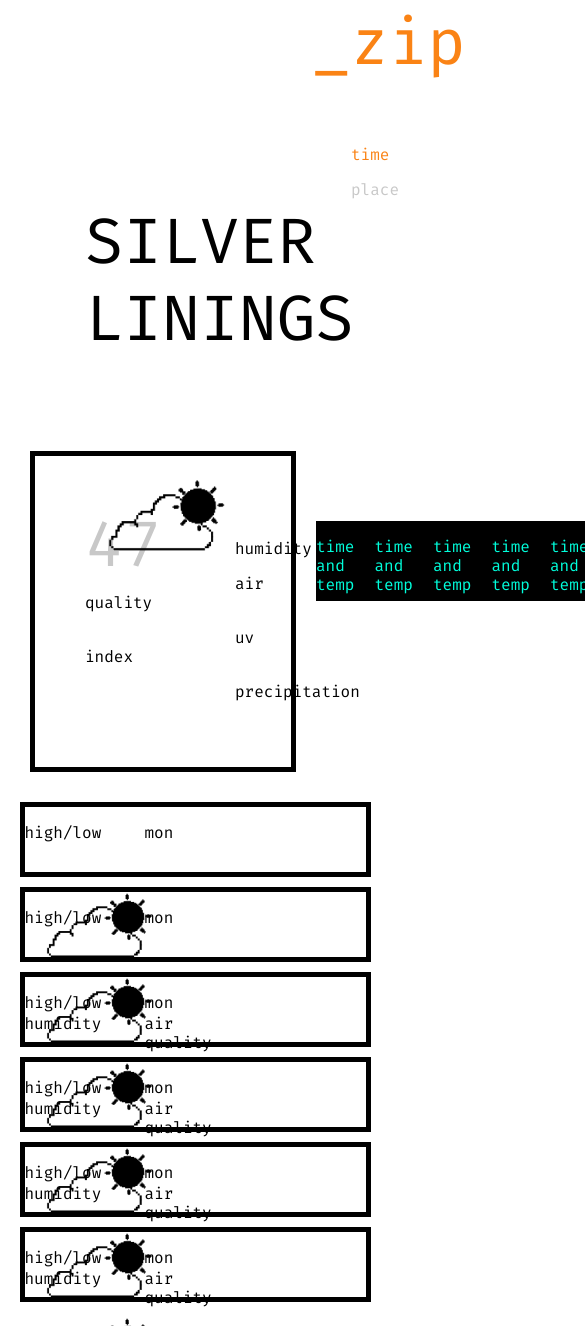
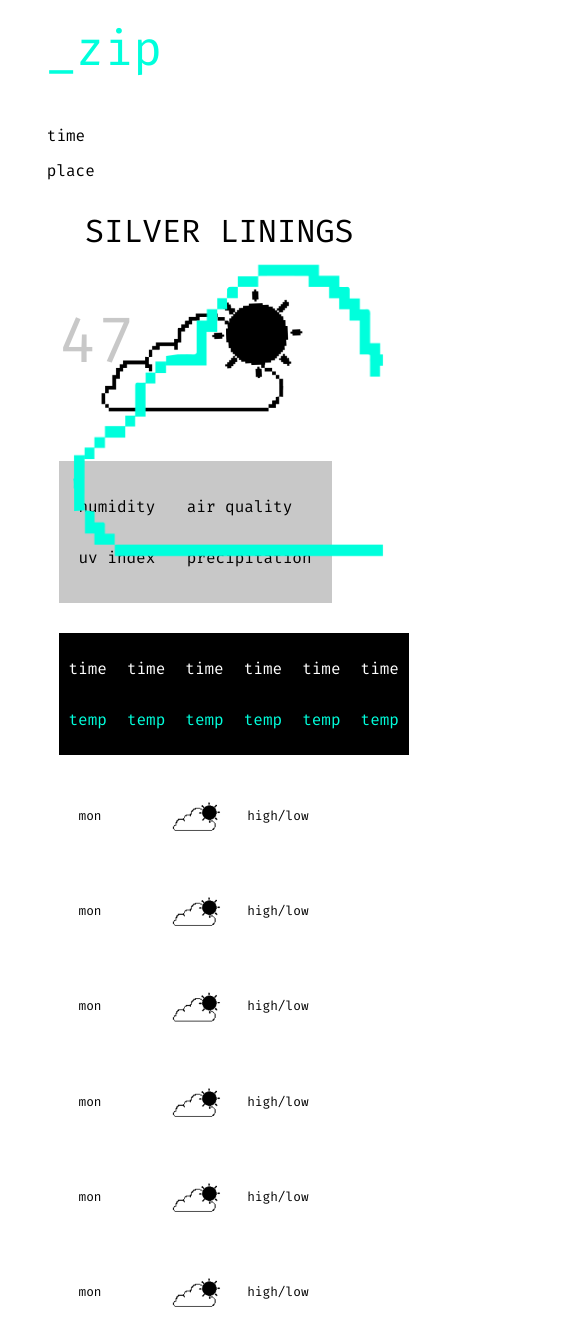
Before and after one commit to kather16/weather, a plain HTML site: page index.html in a window 390 px wide. Shown: the top 1326 px of the page, 585 px wide, since content can reach past the window. Drawn offline with Linux system fonts and the light colour scheme.

Commit message:
update
monday update

```diff
--- a/index.html
+++ b/index.html
@@ -63,40 +63,82 @@
             </div>
         </div>
         <div class="hourly">
-            <div class="hour_1">
+            <div class="hour">
+                <div class="hour_hour">
                     <p>
-                    time and temp
+                        time
                     </p>
                 </div>
-            <div class="hour_2">
+                <div class="hour_temp">
                     <p>
-                    time and temp
+                        temp
                     </p>
                 </div>
-            <div class="hour_3">
+            </div>
+            <div class="hour">
+                <div class="hour_hour">
                     <p>
-                    time and temp
+                        time
                     </p>
                 </div>
-            <div class="hour_4">
+                <div class="hour_temp">
                     <p>
-                    time and temp
+                        temp
                     </p>
                 </div>
-            <div class="hour_5">
+            </div>
+            <div class="hour">
+                <div class="hour_hour">
                     <p>
-                    time and temp
+                        time
                     </p>
                 </div>
-            <div class="hour_6">
+                <div class="hour_temp">
                     <p>
-                    time and temp
+                        temp
+                    </p>
+                </div>
+            </div>
+            <div class="hour">
+                <div class="hour_hour">
+                    <p>
+                        time
+                    </p>
+                </div>
+                <div class="hour_temp">
+                    <p>
+                        temp
+                    </p>
+                </div>
+            </div>
+            <div class="hour">
+                <div class="hour_hour">
+                    <p>
+                        time
+                    </p>
+                </div>
+                <div class="hour_temp">
+                    <p>
+                        temp
+                    </p>
+                </div>
+            </div>
+            <div class="hour">
+                <div class="hour_hour">
+                    <p>
+                        time
+                    </p>
+                </div>
+                <div class="hour_temp">
+                    <p>
+                        temp
                     </p>
                 </div>
             </div>
         </div>
+    </div>
     <div class="daily">
-        <div class="monday">
+        <div class="monday day">
                 <div class="high_low">
                         <p>
                             high/low
@@ -121,7 +163,7 @@
                         </p>
                 </div>
         </div>
-        <div class="tuesday">
+        <div class="tuesday day">
                 <div class="high_low">
                         <p>
                             high/low
@@ -146,7 +188,7 @@
                         </p>
                 </div>
         </div>
-        <div class="wednesday">
+        <div class="wednesday day">
                 <div class="high_low">
                         <p>
                             high/low
@@ -171,7 +213,7 @@
                         </p>
                 </div>
         </div>
-        <div class="thursday">
+        <div class="thursday day">
                 <div class="high_low">
                         <p>
                             high/low
@@ -196,7 +238,7 @@
                         </p>
                 </div>
             </div>
-        <div class="friday">
+        <div class="friday day">
                 <div class="high_low">
                         <p>
                             high/low
@@ -221,7 +263,7 @@
                         </p>
                 </div>
             </div>
-            <div class="saturday">
+            <div class="saturday day">
                 <div class="high_low">
                         <p>
                             high/low
@@ -254,5 +296,6 @@
         </p>
     </div>
 </div>
+<div class= "cloud"></div>
 </body>
 </html>
--- a/weather.css
+++ b/weather.css
@@ -7,6 +7,7 @@ img {
     max-width: 100%;
     max-height: 100%;
     display:block;
+    margin: auto;
 }
 .head {
     margin-top: -60px;
@@ -63,40 +64,21 @@ img {
     text-indent: 150px;
     margin-top: -50px;
 }
-    .hourly {
-        background-color: white;
+    .hour {
+        background-color: grey;
         margin-top: 20px;
+        display: grid;
+        grid-template-columns: 1fr 1fr;
+        padding: 10px;
     }
-.hour_1 {
-    background-color: #C8C8C8;
-    margin: auto;
-    height: 40px;
-}
-.hour_2 {
-    background-color: #C8C8C8;
-    margin: auto;
-    height: 40px;
-}
-.hour_3 {
-    background-color: #C8C8C8;
-    margin: auto;
-    height: 40px;
-}
-.hour_4 {
-    background-color: #C8C8C8;
-    margin: auto;
-    height: 40px;
-}
-.hour_5 {
-    background-color: #C8C8C8;
-    margin: auto;
-    height: 40px;
-}
-.hour_6 {
-    background-color: #C8C8C8;
-    margin: auto;
-    height: 40px;
-}
+    .hour_hour p {
+        text-align: left;
+        color: white;
+    }
+    .hour_temp p {
+        text-align: right;
+        color: black;
+    }
 .daily {
     background-color: white;
     width: 90vw;
@@ -107,7 +89,7 @@ img {
     grid-template-rows: 1fr;
     grid-gap: 10px;
 }
-.monday {
+.day {
     border: 5px solid;
     border-color: black;
     display: grid;
@@ -116,68 +98,12 @@ img {
     "temp day"
     "image image"
     "humid air";
-    grid-template-columns: 100px 100px;
+    grid-template-columns: 1fr 1fr;
     grid-template-rows: 1fr 100px 1fr;
+    padding: 20px;
 }
-.tuesday {
-    border: 5px solid;
-    border-color: black;
-    display: grid;
-    grid-gap: 20px;
-    grid-template-areas:
-    "temp day"
-    "image image"
-    "humid air";
-    grid-template-columns: 100px 100px;
-    grid-template-rows: 1fr 100px 1fr;
-}
-.wednesday {
-    border: 5px solid;
-    border-color: black;
-    display: grid;
-    grid-gap: 20px;
-    grid-template-areas:
-    "temp day"
-    "image image"
-    "humid air";
-    grid-template-columns: 100px 100px;
-    grid-template-rows: 1fr 100px 1fr;
-}
-.thursday {
-    border: 5px solid;
-    border-color: black;
-    display: grid;
-    grid-gap: 20px;
-    grid-template-areas:
-    "temp day"
-    "image image"
-    "humid air";
-    grid-template-columns: 100px 100px;
-    grid-template-rows: 1fr 100px 1fr;
-}
-.friday {
-    border: 5px solid;
-    border-color: black;
-    display: grid;
-    grid-gap: 20px;
-    grid-template-areas:
-    "temp day"
-    "image image"
-    "humid air";
-    grid-template-columns: 100px 100px;
-    grid-template-rows: 1fr 100px 1fr;
-}
-.saturday {
-    border: 5px solid;
-    border-color: black;
-    display: grid;
-    grid-gap: 20px;
-    grid-template-areas:
-    "temp day"
-    "image image"
-    "humid air";
-    grid-template-columns: 100px 100px;
-    grid-template-rows: 1fr 100px 1fr;
+.day p{
+    font-size: 0.8em;
 }
 .high_low {
     grid-area: temp;
@@ -201,109 +127,23 @@ img {
     margin: auto;
     padding: 20px;
     margin-top: 10px;
-    display: grid;
-    grid-template-columns: 3fr 3fr;
-    grid-template-rows: 200px;
-    grid-gap: 10px;
+    display: block;
 }
-    .windspeed {
+.cloud {
+    position: fixed;
+    bottom: 0;
+    right: 0;
+    background-image: url("/img/orange\ overlay.png");
+    width:70vw;
+    height:100vh;
+    background-repeat: no-repeat;
+    background-size: contain;
+}
+.windspeed {
     font-size: 4em;
     color: black;
     margin-left: 5vw;
 }
-
-
-
-
-/* Phone Styles: current should have a grid 2x2/// move it up to be underneath current */
-
-
-@media screen and (max-width: 767px) {
-    body {
-      background-color: white;
-    }
-    .column1 {
-        display:block;
-    }
-    .current {
-        border: 5px solid;
-        color: black;
-        width: 80vw;
-        height: 400px;
-        margin: 10px;
-        margin-top: -50px;
-    }
-    .hourly {
-        background-color: white;
-        width: 90vw;
-        margin: auto;
-        padding: 0px;
-        margin-top: 20px;
-        display: grid;
-        grid-template-columns: 2fr 2fr 2fr 2fr 2fr 2fr;
-        grid-template-rows: 200px;
-        grid-gap: 0px;
-    }
-    .hour_1 {
-        background-color: black;
-        margin: auto;
-        height: 80px;
-        color: #00FFDC;
-    }
-    .hour_2 {
-        background-color: black;
-        margin: auto;
-        height: 80px;
-        color: #00FFDC;
-    }
-    .hour_3 {
-        background-color: black;
-        margin: auto;
-        height: 80px;
-        color: #00FFDC;
-    }
-    .hour_4 {
-        background-color: black;
-        margin: auto;
-        height: 80px;
-        color: #00FFDC;
-    }
-    .hour_5 {
-        background-color:black;
-        margin: auto;
-        height: 80px;
-        color: #00FFDC;
-    }
-    .hour_6 {
-        background-color: black;
-        margin: auto;
-        height: 80px;
-        color: #00FFDC;
-    }
-    .daily {
-        background-color: white;
-        width: 90vw;
-        margin: auto;
-        padding: 0px;
-        margin-top: 0px;
-        display: grid;
-        grid-template-columns: 2fr;
-        grid-template-rows: 75px 75px 75px 75px 75px 75px;
-        grid-gap: 10px;
-    }
-    .windspeed {
-        font-size: 3em;
-        color: black;
-        margin-left: 1vw;
-    }
-
-
-
-
- /* quesiton 1: in my ipad design, the time/place is moved from the bottom of the page to top.
- for consistency/ease, should I keep it that way or can i move it up/ how do i do that */
-
-  }
 
   /* Tablet Styles */
   @media screen and (max-width: 1024px) and (min-width: 768px) {
@@ -314,100 +154,171 @@ img {
         font-size: 4em;
         color: #E8FF00;
     }
+    .time{
+        color: black;
+        margin-left: 10vw;
+        margin-top: -50px;
+    }
+    .place {
+        color: #C8C8C8;
+        margin-left: 10vw;
+        margin-top: -80px;
+    }
     .silverlinings {
         transform-origin: bottom right;
         transform: rotate(270deg);
         position: absolute;
         width: 500px;
         top: -200px;
-        right: 880px;
+        left: -500px;
         font-size: 2em;
-  }
-    .current {
+    }
+    .column1 {
         border: none;
-        color: black;
-        width: 40vw;
-        height: 400px;
-        margin: 50px;
-        margin-top: -50px;
+        width: 60vw;
+        height: 80vh;
+        margin: 0px;
+        padding: 10px;
     }
-    .hourly {
-        background-color: white;
-        margin-top: -50px;
+    .icon {
+        margin-top: -70px;
     }
-    .hour_1 {
-        background-color: #C8C8C8;
-        margin: auto;
-        height: 60px;
-        width: 200px;
-        margin-top: -10px;
-        margin-right: 15px;
-    }
-    .hour_2 {
-        background-color: #C8C8C8;
-        margin: auto;
-        height: 60px;
-        width: 200px;
-        margin-top: -10px;
-        margin-right: 15px;
-    }
-    .hour_3 {
-        background-color: #C8C8C8;
-        margin: auto;
-        height: 60px;
-        width: 200px;
-        margin-top: -10px;
-        margin-right: 15px;
-    }
-    .hour_4 {
-        background-color: #C8C8C8;
-        margin: auto;
-        height: 60px;
-        width: 200px;
-        margin-top: -10px;
-        margin-right: 15px;
-    }
-    .hour_5 {
-        background-color: #C8C8C8;
-        margin: auto;
-        height: 60px;
-        width: 200px;
-        margin-top: -10px;
-        margin-right: 15px;
-    }
-    .hour_6 {
-        background-color: #C8C8C8;
-        margin: auto;
-        height: 60px;
-        width: 200px;
-        margin-top: -10px;
-        margin-right: 15px;
+    .temp {
+        color: #C8C8C8;
+        margin-left: 100px;
     }
     .daily {
         background-color: white;
         width: 70vw;
-        grid-template-columns: 2fr 2fr 2fr;
-        grid-template-rows: 220px 220px;
+        grid-template-columns: 1fr 1fr 1fr;
+        grid-template-rows: 1fr 1fr;
     }
-
-
-     /* quesiton 2: in my ipad design, the time/place is moved from the bottom of the page to top.
-     for consistency/ease, should I keep it that way or can i move it up/ how do i do that */
     .footer {
         background-color: white;
         width: 90vw;
         margin: auto;
-        padding: 20px;
-        margin-top: 90px;
+        padding: 0px;
+        margin-top: 0px;
         display: block;
     }
+    .cloud {
+        position: fixed;
+        bottom: 0;
+        left: 0;
+        background-image: url("/img/yellow\ overlay.png");
+        width:120vw;
+        height:120vh;
+        background-repeat: no-repeat;
+        background-size: contain;
+    }
+}
+
+    /* Phone Styles */
+    @media screen and (max-width: 767px) {
+    body {
+        background-color: white;
+    }
+    .zip {
+        font-size: 3em;
+        color: #00FFDC;
+        margin-left: 12vw;
+        margin-top: 80px;
+    }
     .time{
-        color: #E8FF00;
-        margin-right: 30vw;
+        margin-left: 12vw;
+        color: black;
     }
     .place {
-        color: #C8C8C8;
-        margin-left: 30vw;
+        color: black;
+        margin-left: 12vw;
     }
-/* question 3: for all the interchangeable info that uses javacript I am assuming, is all this filler text enough? ---- like for example
-on the current box there's four pieces of info: humidity, temp, etc.*/
+    .silverlinings {
+        font-size: 2em;
+        margin-left: 85px;
+    padding: 0px;
+    margin-top: 20px;
+    }
+      .columns {
+          background-color: white;
+          width: 70vw;
+          margin: auto;
+          padding: 20px;
+          margin-top: 0px;
+          display: grid;
+          grid-template-columns: 1fr;
+          grid-template-rows: 1fr auto;
+          grid-gap: 10px;
+      }
+          .column1 {
+          border: none;
+          width: 70vw;
+          margin: 0px;
+          padding: 0px;
+      }
+      .hourly {
+          display: grid;
+          grid-template-columns: 1fr 1fr 1fr 1fr 1fr 1fr;
+          grid-template-rows: 1fr;
+      }
+    .hour {
+        display: grid;
+        background-color: black;
+        grid-template-columns: 1fr;
+        grid-template-rows: 1fr 1fr;
+  }
+  .hour_temp p {
+    text-align: center;
+    color: #00FFDC;
+}
+  .current_bottom {
+    display: grid;
+    background-color:  #C8C8C8;
+    margin-top: -50px;
+    grid-template-columns: 1fr 1fr;
+    grid-template-rows: 1fr 1fr;
+    padding: 20px;
+    text-indent: 0px;
+    margin-top: 10px;
+}
+  .daily {
+    background-color: white;
+    width: 70vw;
+    grid-template-columns: 1fr;
+    grid-template-rows: 1fr 1fr 1fr 1fr 1fr 1fr;
+}
+.day {
+    border: none;
+    display: grid;
+    grid-gap: 20px;
+    grid-template-areas:
+    "day image temp";
+    grid-template-columns: 1fr 1fr 1fr;
+    grid-template-rows: 1fr;
+    padding: 20px;
+}
+.high_low {
+    grid-area: temp;
+}
+.dayofweek {
+    grid-area: day;
+}
+.iconforecast {
+    grid-area: image;
+}
+  .humidityforecast {
+    display: none;
+}
+.airforecast {
+    display: none;
+}
+  .cloud {
+    position: fixed;
+    bottom: 0;
+    right: 0;
+    background-image: url("/img/teal\ overlay.png");
+    width:90vw;
+    height:70vh;
+    background-repeat: no-repeat;
+    background-size: contain;
+}
+    }
```
Also changed, not shown: img/cloud_blue.png (added), img/cloud_orange.png (added), img/cloud_yellow.png (added), img/orange overlay.png (added), img/teal overlay.png (added), img/yellow overlay.png (added). Lines whose indentation alone changed are shown as unchanged.
